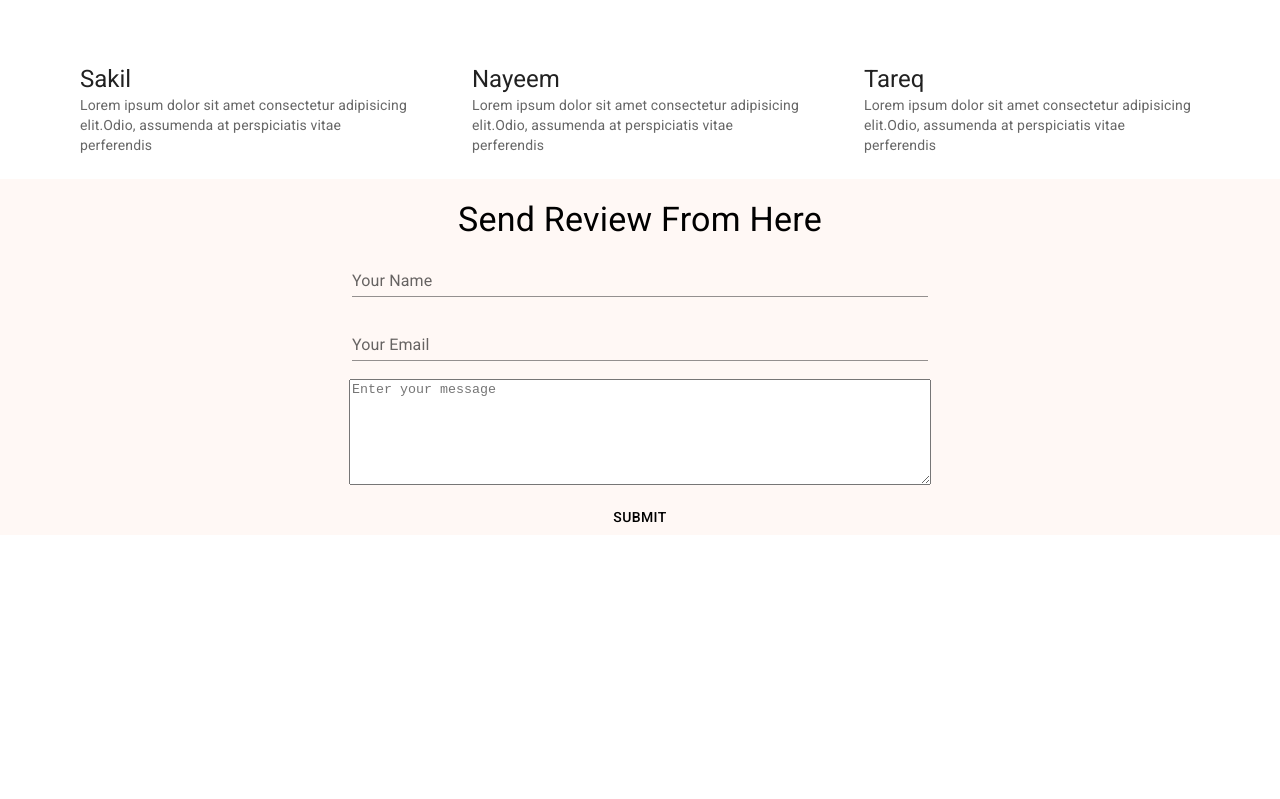
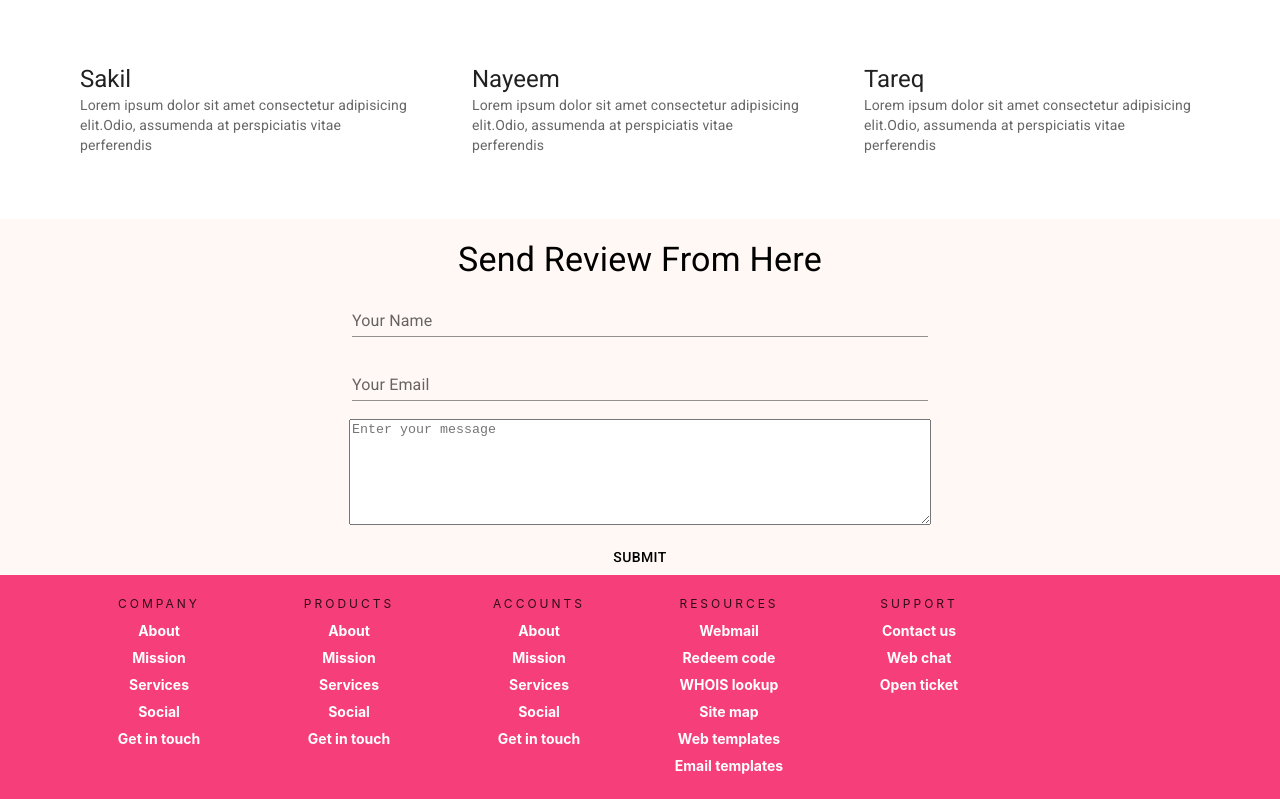
Before and after one commit to sakil470004/jerins-parlour-client, a React (Create React App) app: page / in a window 1280 px wide. Shown: the part 1761-2560 px from the top of the page. Before the commit the page ends 2296 px from the top, so only its background shows below. Built offline with nearby package versions, Linux system fonts and the light colour scheme; no server answers.

Commit message:
added footer

```diff
--- a/src/Pages/HomePages/Home/Home.js
+++ b/src/Pages/HomePages/Home/Home.js
@@ -1,4 +1,5 @@
 import React from 'react'
+import Footer from '../../Shared/Footer/Footer'
 import NavigationTop from '../../Shared/NavigationTop/NavigationTop'
 import Banner from '../Banner/Banner'
 import LetUsHandlePage from '../LetUsHandlePage/LetUsHandlePage'
@@ -15,6 +16,7 @@
             <LetUsHandlePage/>
             <MesssageReviewers/>
             <SendMessage/>
+            <Footer/>
         </div>
     )
 }
--- a/src/Pages/HomePages/MesssageReviewers/MesssageReviewers.js
+++ b/src/Pages/HomePages/MesssageReviewers/MesssageReviewers.js
@@ -25,7 +25,7 @@
     ]
 
     return (
-        <Box sx={{ flexGrow: 1 }}>
+        <Box sx={{ flexGrow: 1,my:5 }}>
             <Container>
 
                 <Typography sx={{ fontWeight: 600, m: 5 }} variant="h4" component="div" >
--- /dev/null
+++ b/src/Pages/Shared/Footer/Footer.css
@@ -0,0 +1,116 @@
+/* REMOVE THIS, USE YOUR OWN  */
+/* html,body {
+    margin: 0;
+    padding: 0;
+    font-family: Arial, Helvetica, Sans-serif;
+    background-color: #070617;
+  } */
+
+  /* .dummy_page {
+    height: 200px;
+    width: 100%;
+    background-color: #f0f0f0;
+    text-align: center;
+    box-sizing: border-box;
+    padding: 60px 0px;
+  } */
+  /* STYLES SPECIFIC TO FOOTER  */
+  .footer {
+    width: 100%;
+    position: relative;
+    height: auto;
+    /* background-color: #f63e7b; */
+  }
+  .footer .col {
+    width: 190px;
+    height: auto;
+    float: left;
+    box-sizing: border-box;
+    -webkit-box-sizing: border-box;
+    -moz-box-sizing: border-box;
+    padding: 0px 20px 20px 20px;
+  }
+  .footer .col h1 {
+    margin: 0;
+    padding: 0;
+    font-family: inherit;
+    font-size: 12px;
+    line-height: 17px;
+    padding: 20px 0px 5px 0px;
+    color: rgba(0,0,0,0.8);
+    font-weight: normal;
+    text-transform: uppercase;
+    letter-spacing: 0.250em;
+  }
+  .footer .col ul {
+    list-style-type: none;
+    margin: 0;
+    padding: 0;
+  }
+  .footer .col ul li {
+    color: #ffffff;
+    font-size: 14px;
+    font-family: inherit;
+    font-weight: bold;
+    padding: 5px 0px 5px 0px;
+    cursor: pointer;
+    transition: .2s;
+    -webkit-transition: .2s;
+    -moz-transition: .2s;
+  }
+  .social ul li {
+    display: inline-block;
+    padding-right: 5px !important;
+  }
+
+  .footer .col ul li:hover {
+    color: #3333;
+    transition: .1s;
+    -webkit-transition: .1s;
+    -moz-transition: .1s;
+  }
+  .clearfix {
+    clear: both;
+  }
+  @media only screen and (min-width: 1280px) {
+    .contain {
+      width: 1200px;
+      margin: 0 auto;
+    }
+  }
+  @media only screen and (max-width: 1139px) {
+    .contain .social {
+      width: 1000px;
+      display: block;
+    }
+    .social h1 {
+      margin: 0px;
+    }
+  }
+  @media only screen and (max-width: 950px) {
+    .footer .col {
+      width: 33%;
+    }
+    .footer .col h1 {
+      font-size: 14px;
+    }
+    .footer .col ul li {
+      font-size: 13px;
+    }
+  }
+  @media only screen and (max-width: 500px) {
+      .footer .col {
+        width: 50%;
+      }
+      .footer .col h1 {
+        font-size: 14px;
+      }
+      .footer .col ul li {
+        font-size: 13px;
+      }
+  }
+  @media only screen and (max-width: 340px) {
+    .footer .col {
+      width: 100%;
+    }
+  }
--- /dev/null
+++ b/src/Pages/Shared/Footer/Footer.js
@@ -0,0 +1,87 @@
+import { Container } from '@mui/material';
+import { Box } from '@mui/system';
+import React from 'react';
+import './Footer.css';
+
+
+const Footer = () => {
+
+
+    return (
+        <Box style={{background:'#f63e7b'}}>
+            <Container>
+                {/* this is for testing purpose */}
+                {/* <div class="dummy_page">
+                Mobile responsive footer
+            </div> */}
+
+                {/* <!-- FOOTER START --> */}
+                <div className="footer">
+                    <div className="contain">
+                        <div className="col">
+                            <h1>Company</h1>
+                            <ul>
+                                <li>About</li>
+                                <li>Mission</li>
+                                <li>Services</li>
+                                <li>Social</li>
+                                <li>Get in touch</li>
+                            </ul>
+                        </div>
+                        <div className="col">
+                            <h1>Products</h1>
+                            <ul>
+                                <li>About</li>
+                                <li>Mission</li>
+                                <li>Services</li>
+                                <li>Social</li>
+                                <li>Get in touch</li>
+                            </ul>
+                        </div>
+                        <div className="col">
+                            <h1>Accounts</h1>
+                            <ul>
+                                <li>About</li>
+                                <li>Mission</li>
+                                <li>Services</li>
+                                <li>Social</li>
+                                <li>Get in touch</li>
+                            </ul>
+                        </div>
+                        <div className="col">
+                            <h1>Resources</h1>
+                            <ul>
+                                <li>Webmail</li>
+                                <li>Redeem code</li>
+                                <li>WHOIS lookup</li>
+                                <li>Site map</li>
+                                <li>Web templates</li>
+                                <li>Email templates</li>
+                            </ul>
+                        </div>
+                        <div className="col">
+                            <h1>Support</h1>
+                            <ul>
+                                <li>Contact us</li>
+                                <li>Web chat</li>
+                                <li>Open ticket</li>
+                            </ul>
+                        </div>
+                        {/* <div className="col social">
+                        <h1>Social</h1>
+                        <ul>
+                            <li><img alt="fb" src="https://svgshare.com/i/5fq.svg" width="32" style={{ width: "32px" }} /></li>
+                            <li><img alt="fb" src="https://svgshare.com/i/5eA.svg" width="32" style={{ width: "32px" }} /></li>
+                            <li><img alt="fb" src="https://svgshare.com/i/5f_.svg" width="32" style={{ width: "32px" }} /></li>
+                        </ul>
+                    </div> */}
+                        <div className="clearfix"></div>
+                    </div>
+                </div>
+                {/* <!-- END OF FOOTER --> */}
+        </Container>
+        </Box>
+    );
+
+}
+export default Footer;
```
